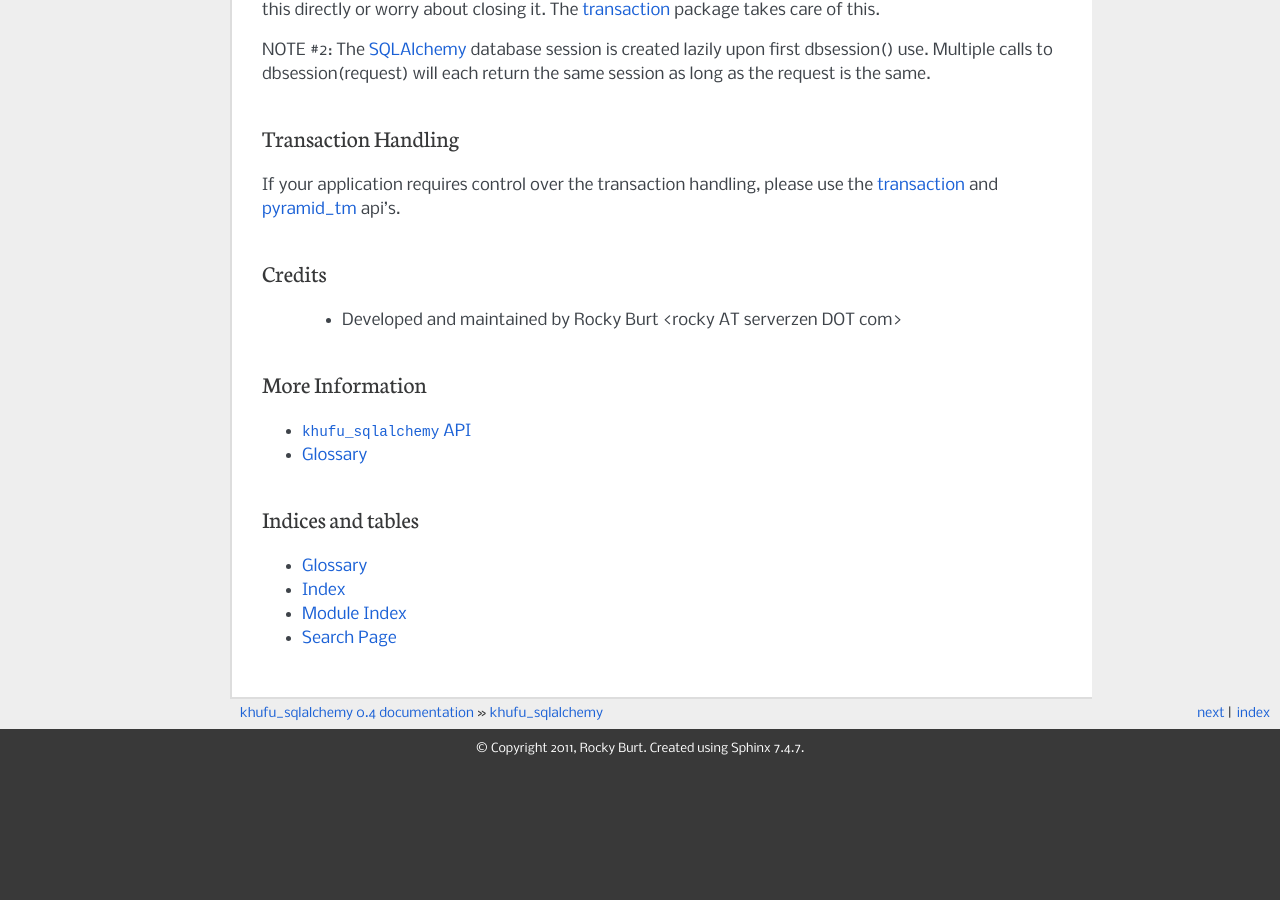
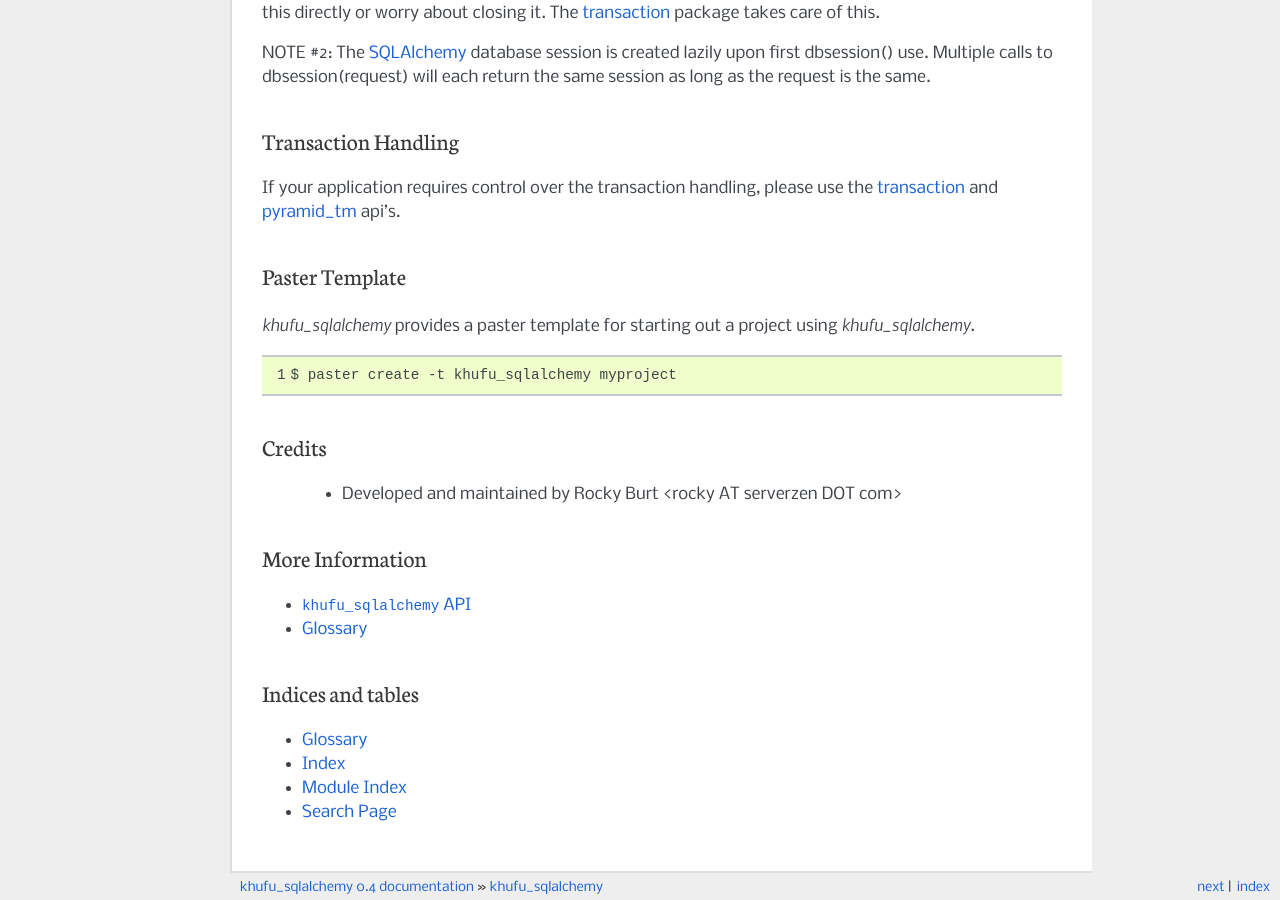
Before and after one commit to khufuproject/khufu_sqlalchemy, a Sphinx documentation site: the page built from docs/index.rst, in a window 1280 px wide and 900 px high, scrolled down 1393 px. Built offline with Sphinx 7.4.7, drawn with Linux system fonts in a browser that asks for light colours; before the commit the page ends 2161 px from its top, so only the background shows below that; some of the changed text lies outside the part shown.

Commit message:
Added docs about paster template

```diff
--- a/docs/index.rst
+++ b/docs/index.rst
@@ -5,7 +5,7 @@
 Overview
 ========
 
-khufu_sqlalchemy is an opinionated way of managing :term:`SQLAlchemy` based
+*khufu_sqlalchemy* is an opinionated way of managing :term:`SQLAlchemy` based
 connections with :term:`Pyramid`.
 
 Requirements
@@ -90,6 +90,18 @@
 If your application requires control over the transaction handling,
 please use the :term:`transaction` and :term:`pyramid_tm` api's.
 
+Paster Template
+===============
+
+*khufu_sqlalchemy* provides a paster template for starting out a
+project using *khufu_sqlalchemy*.
+
+.. code-block:: bash
+  :linenos:
+
+  $ paster create -t khufu_sqlalchemy myproject
+
+
 Credits
 =======
 
```
